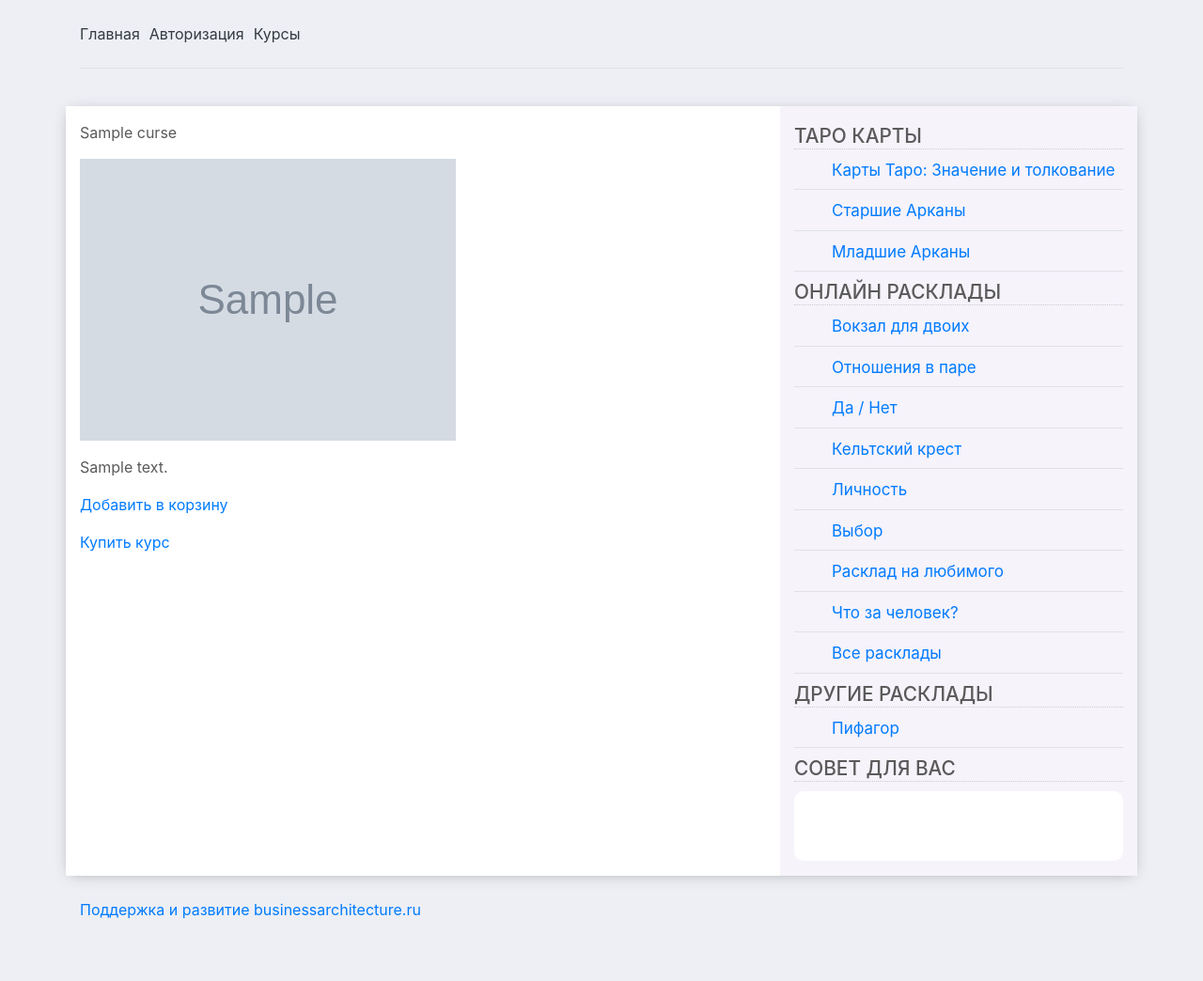
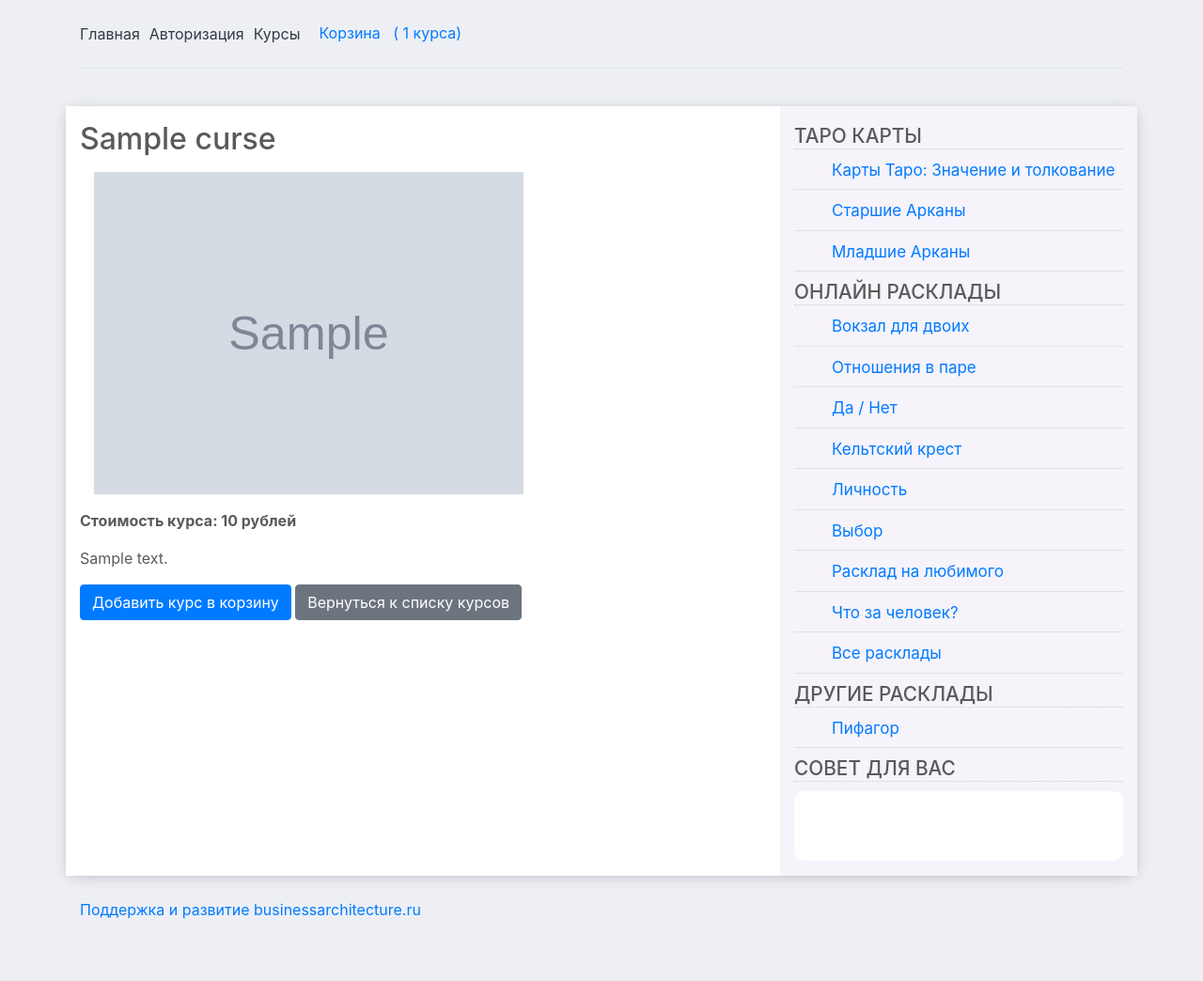
Before and after one commit to aovakur/sitetaro, a Flask app: page /curses/1/ in a window 1280 px wide. Shown: the whole page at 94% size. Run offline with Flask 2, Linux system fonts and the light colour scheme; tables that the repository leaves empty hold one stand-in row (values such as "Sample post"); grey boxes marked "Sample" are stand-in pictures; parts of the project's set-up code (start-up, migrations or seed data) failed here and were passed over; some libraries are stand-ins or nearby versions.

Commit message:
исправлен basket2

```diff
--- a/templates/cursehead.html
+++ b/templates/cursehead.html
@@ -4,10 +4,12 @@
 
 {% block content %}
 
-<p>{{curse.name}}</p>
-<p><img src="{{curse.picture}}"></p>
+<p><h2>{{curse.name}}</h2></p>
+<p><img class="col-md-8 col-sm-12" src="{{curse.picture}}"></p>
+<p><b>Стоимость курса: {{curse.cost}} рублей </b></p>
 <p>{{curse.description}}</p>
-<p><a href="/curses/subscribe/{{curse.curses_id}}">Добавить в корзину</a></p>
-<p><a href="/basket/?curslist={{curse.curses_id}}&cursid={{curse.curses_id}}">Купить курс</a></p>
+<p>
+<p><a class="btn btn-primary"  href="/curses/subscribe/{{curse.curses_id}}" role="button">Добавить курс в корзину</a>
+<a class="btn btn btn-secondary"  href="/curses" role="button">Вернуться к списку курсов</a>
 
 {% endblock %}
--- a/templates/curseshead.html
+++ b/templates/curseshead.html
@@ -9,7 +9,11 @@
 <p><img class="col-md-8 col-sm-12" src="{{curse.picture}}"></p>
 <p><b>Стоимость курса: {{curse.cost}} рублей </b></p>
 <p>{{curse.description}}</p>
-<p><a class="btn btn-primary"  href="/curses/subscribe/{{curse.curses_id}}" role="button">Добавить курс в корзину</a> <a class="btn btn btn-success"  href="/basket?curslist={{curse.curses_id}}&cursid={{curse.curses_id}}" role="button">Перейти в корзину</a></p>
+<p>
+<a class="btn btn btn-secondary"  href="/curses/{{curse.curses_id}}" role="button">Перейти на страницу курса</a>
+<a class="btn btn-primary"  href="/curses/subscribe/{{curse.curses_id}}" role="button">Добавить курс в корзину</a>
+<a class="btn btn btn-success"  href="/basket" role="button">Перейти в корзину</a>
+</p>
 {% endfor %}
 
 {% endblock %}
```
